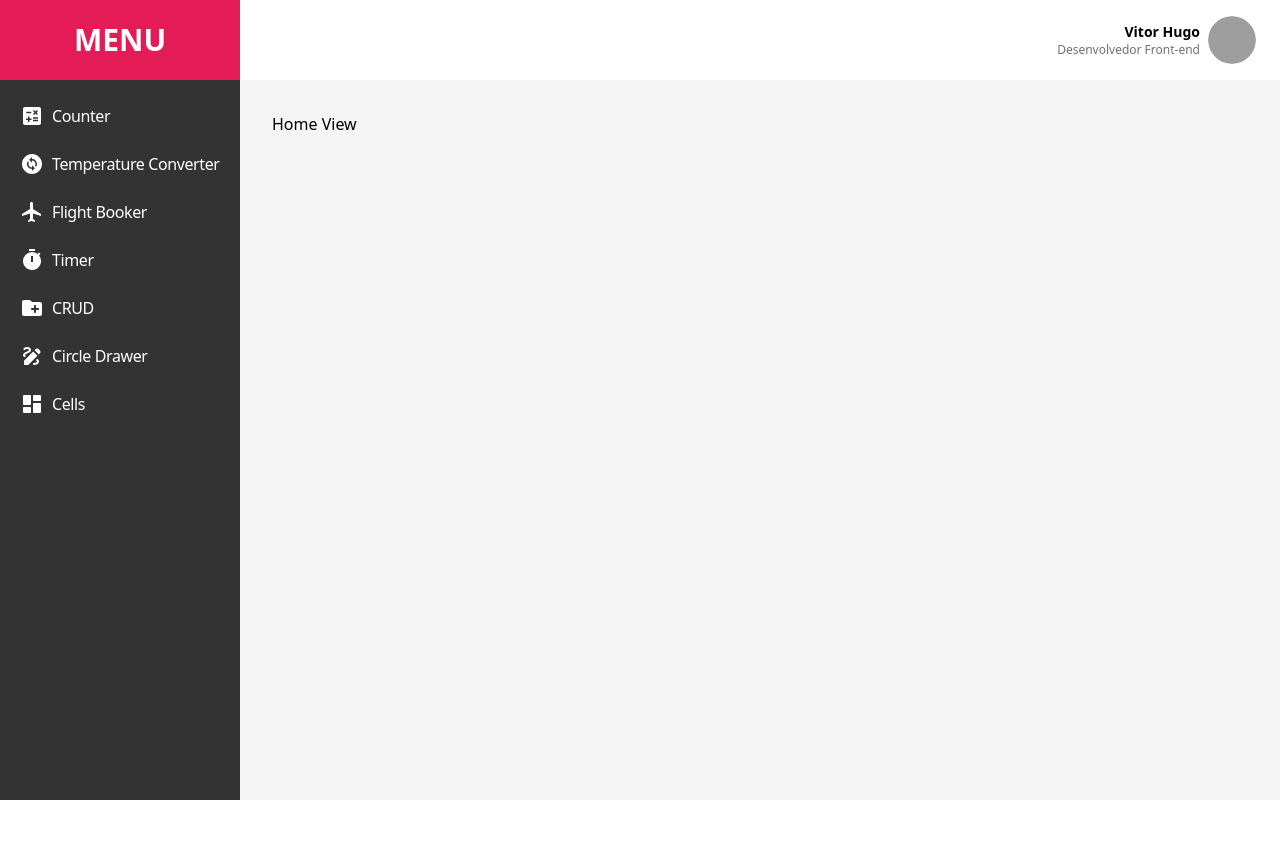
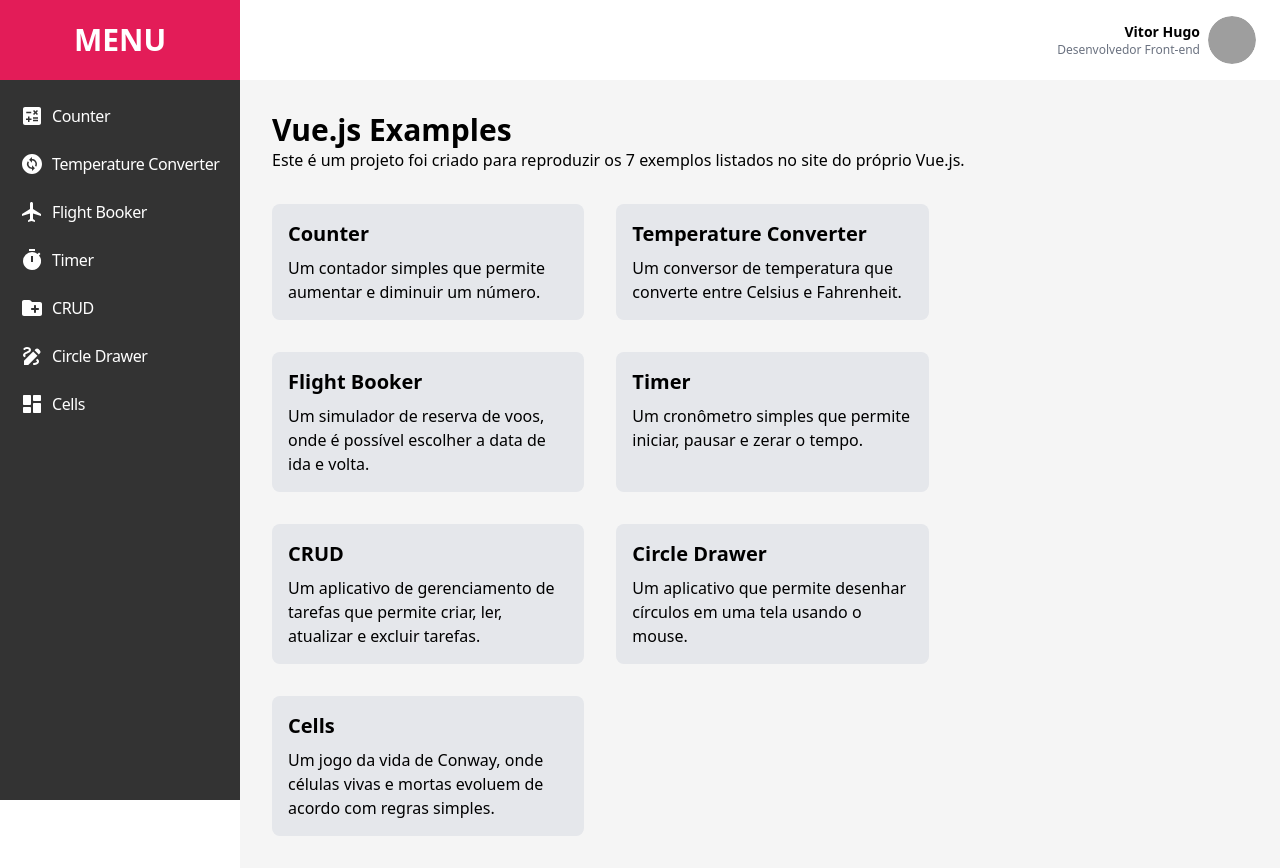
Before and after one commit to vitorpantaleao/guis-vue-examples, a Vue app: page / in a window 1280 px wide. Before the commit the page ends 800 px from the top, so only its background shows below. Built offline with nearby package versions, Linux system fonts and the light colour scheme; grey boxes are pictures that could not be loaded.

Commit message:
feat: cria pagina 404

```diff
--- a/src/views/Home.vue
+++ b/src/views/Home.vue
@@ -1,9 +1,42 @@
 <template>
     <div>
-        <h1>Home View</h1>
+        <h1 class="text-3xl font-bold">Vue.js Examples</h1>
+        <p class="text-base pb-8">Este é um projeto foi criado para reproduzir os 7 exemplos listados no<a class="decoration-1" href="https://vuejs.org/examples/#counter"> site do próprio Vue.js</a>. </p>
+        <div class="flex flex-wrap gap-8">
+            <div class="w-[32%] bg-gray-200 p-4 rounded-lg">
+                <h2 class="text-xl font-bold mb-2">Counter</h2>
+                <p>Um contador simples que permite aumentar e diminuir um número.</p>
+            </div>
+
+            <div class="w-[32%] bg-gray-200 p-4 rounded-lg">
+                <h2 class="text-xl font-bold mb-2">Temperature Converter</h2>
+                <p> Um conversor de temperatura que converte entre Celsius e Fahrenheit. </p>
+            </div>
+
+            <div class="w-[32%] bg-gray-200 p-4 rounded-lg">
+                <h2 class="text-xl font-bold mb-2">Flight Booker</h2>
+                <p> Um simulador de reserva de voos, onde é possível escolher a data de ida e volta. </p>
+            </div>
+
+            <div class="w-[32%] bg-gray-200 p-4 rounded-lg">
+                <h2 class="text-xl font-bold mb-2">Timer</h2>
+                <p>Um cronômetro simples que permite iniciar, pausar e zerar o tempo.</p>
+            </div>
+
+            <div class="w-[32%] bg-gray-200 p-4 rounded-lg">
+                <h2 class="text-xl font-bold mb-2">CRUD</h2>
+                <p> Um aplicativo de gerenciamento de tarefas que permite criar, ler, atualizar e excluir tarefas. </p>
+            </div>
+
+            <div class="w-[32%] bg-gray-200 p-4 rounded-lg">
+                <h2 class="text-xl font-bold mb-2">Circle Drawer</h2>
+                <p> Um aplicativo que permite desenhar círculos em uma tela usando o mouse. </p>
+            </div>
+
+            <div class="w-[32%] bg-gray-200 p-4 rounded-lg">
+                <h2 class="text-xl font-bold mb-2">Cells</h2>
+                <p> Um jogo da vida de Conway, onde células vivas e mortas evoluem de acordo com regras simples. </p>
+            </div>
+        </div>
     </div>
 </template>
-
-<script setup>
-
-</script>
--- /dev/null
+++ b/src/views/NotFound.vue
@@ -0,0 +1,13 @@
+<template>
+    <div class="flex justify-center items-center flex-col h-[calc(100vh-150px)]">
+        <span class="text-9xl font-bold">404</span>
+        <h1 class="text-3xl font-bold">Page Not Found</h1>
+        <p class="mt-4">The page you are looking for does not exist.</p>
+
+        <router-link to="/" class="mt-4 bg-primary-color hover:bg-secondary-color text-white font-bold py-2 px-4 rounded">Go to Home</router-link>
+    </div>
+</template>
+
+<script setup>
+
+</script>
```
